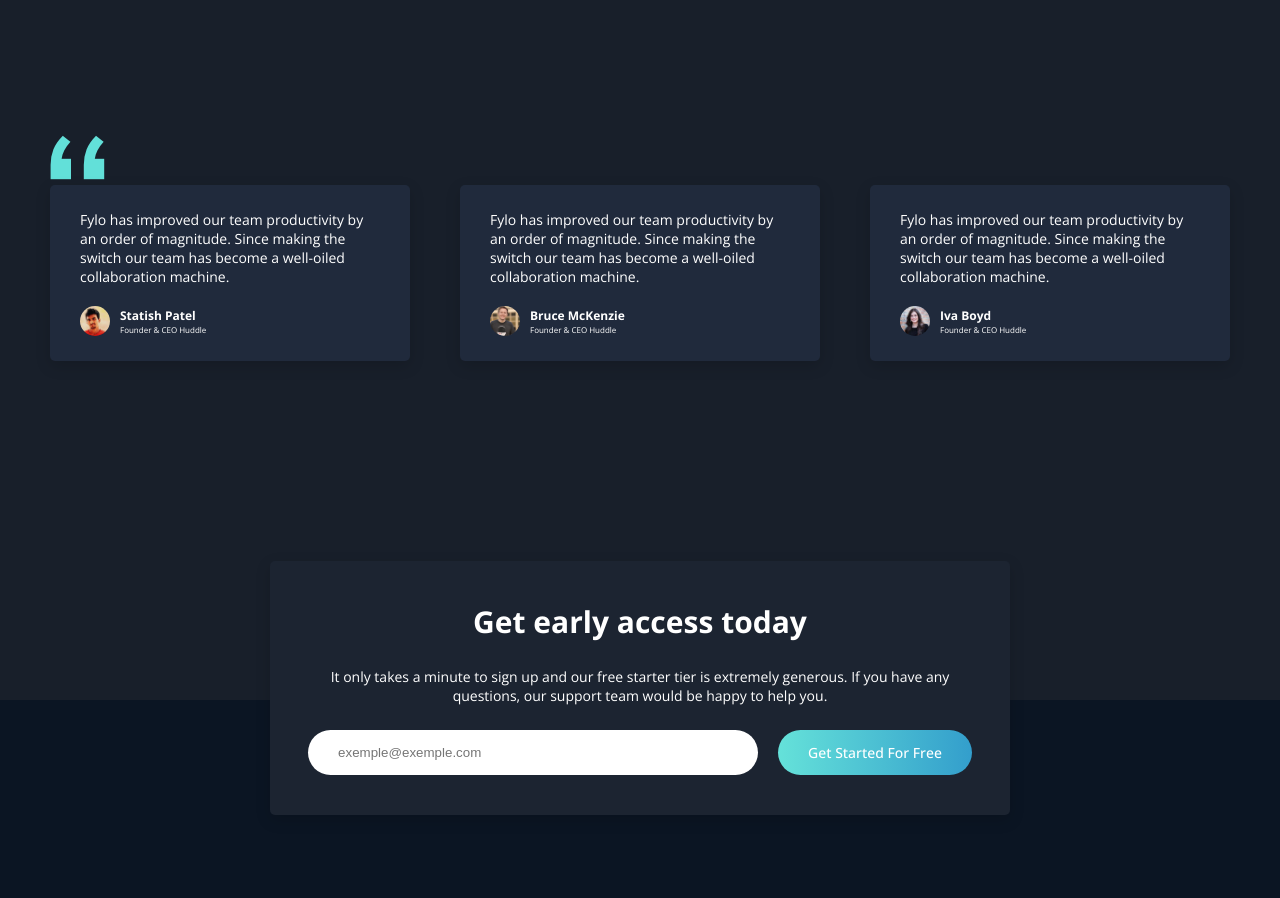
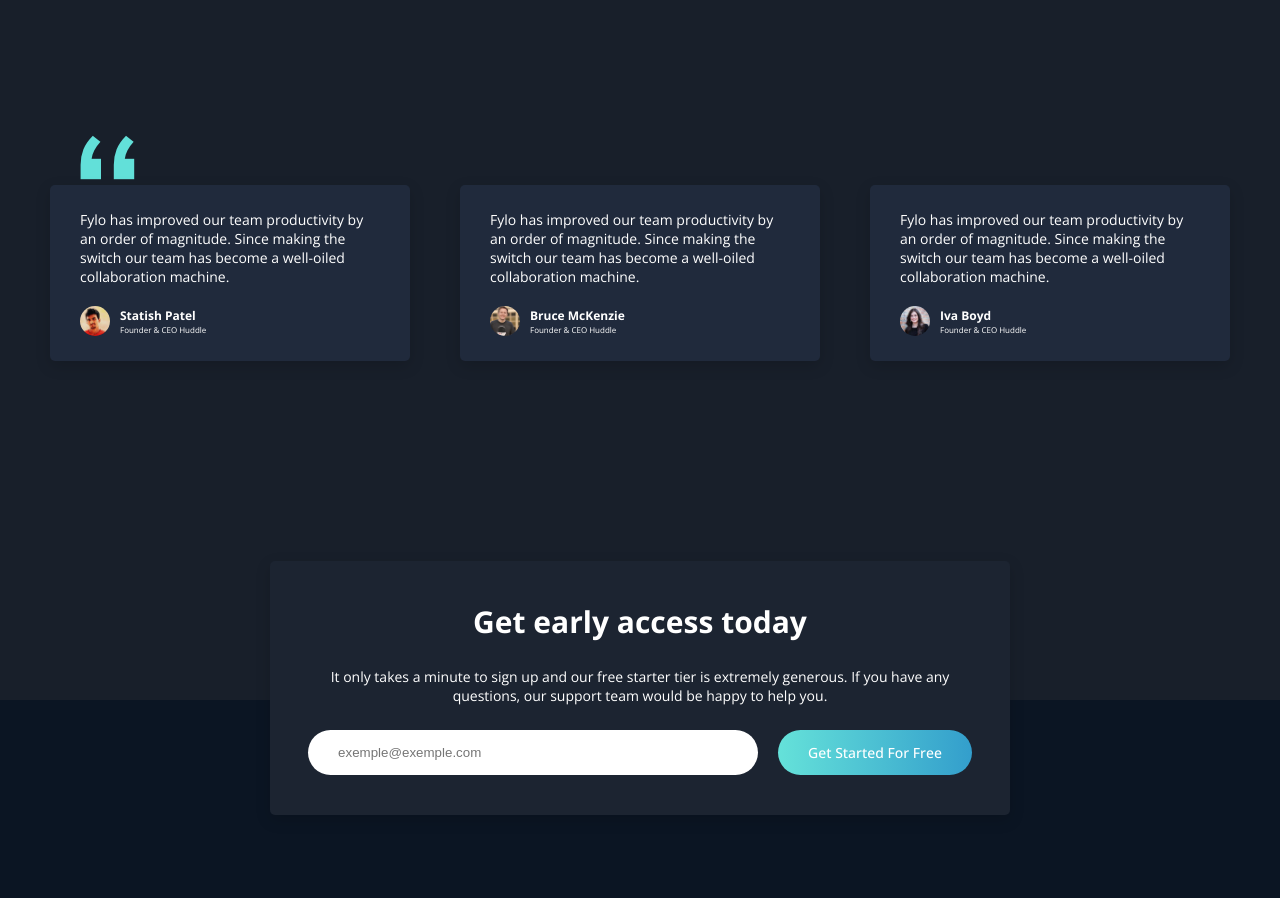
Before and after one commit to LucasLaino/frontend-mentor-fylo-lading-page, a React (Vite) app: page / in a window 1280 px wide. Shown: the part 2140-3038 px from the top of the page. Built offline with nearby package versions, Linux system fonts and the light colour scheme.

Commit message:
refactor: Aumenta o margin-left do bg-quotes

```diff
--- a/src/components/CommentsSection/CommentsSection.module.css
+++ b/src/components/CommentsSection/CommentsSection.module.css
@@ -3,7 +3,7 @@
 }
 
 .bgQuotes {
-    margin-left: 50px;
+    margin-left: 80px;
 }
 
 .commentsSection {
```
